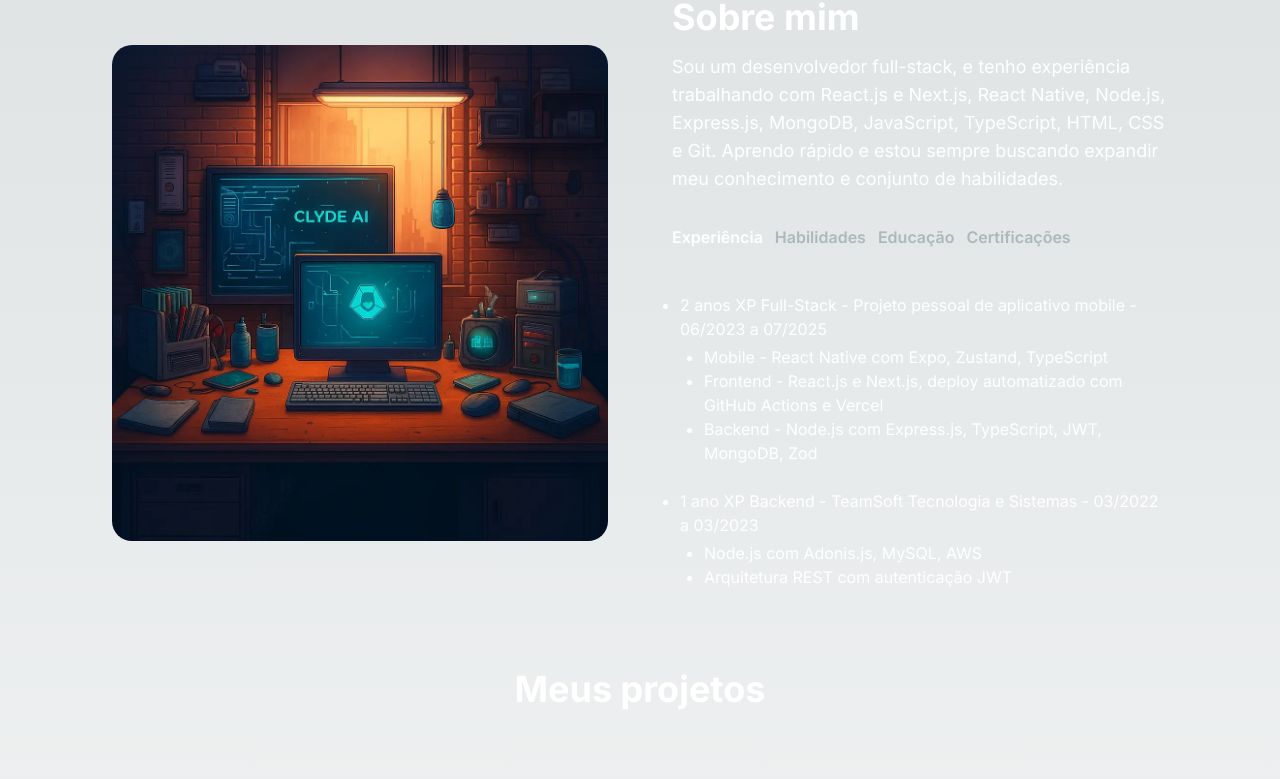
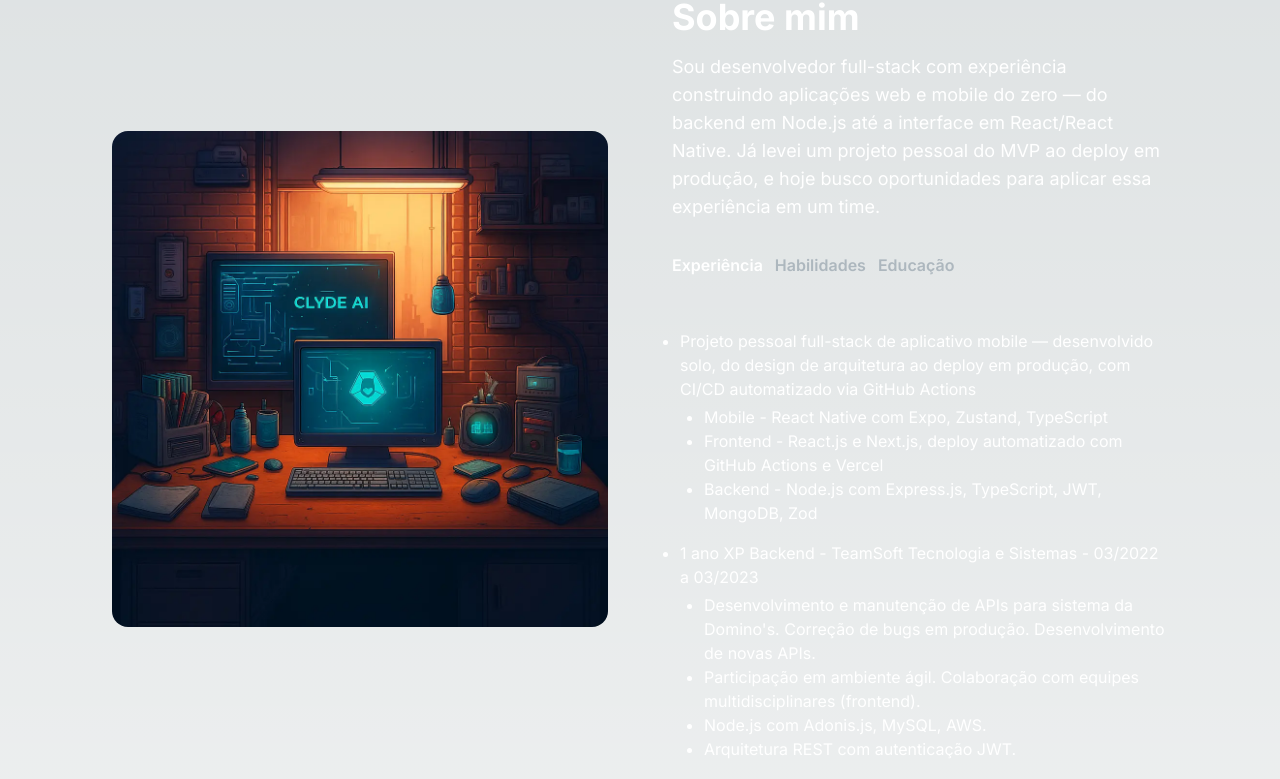
Before and after one commit to kelvindemirandabarros/portfolio, a Next.js app: page / in a window 1280 px wide. Shown: the part 598-1377 px from the top of the page. Built offline with nearby package versions, Linux system fonts and the light colour scheme.

Commit message:
refactor: Melhorias gerais no componente AboutSection.

```diff
--- a/src/components/AboutSection.tsx
+++ b/src/components/AboutSection.tsx
@@ -1,6 +1,6 @@
 'use client';
 
-import React, { useTransition, useState, useRef } from 'react';
+import React, { useState, useRef } from 'react';
 import Image from 'next/image';
 import { motion, useInView } from 'framer-motion';
 
@@ -13,17 +13,18 @@ interface TabDataItemInterface {
   content: React.JSX.Element;
 }
 
-type TabId = 'experience' | 'skills' | 'education' | 'certifications';
+type TabId = 'experience' | 'skills' | 'education';
 
 const TAB_DATA: TabDataItemInterface[] = [
   {
     title: 'Experiência',
     id: 'experience',
     content: (
-      <ul className='list-disc pl-2'>
+      <ul className='list-disc pl-2 space-y-4'>
         <li>
-          2 anos XP Full-Stack - Projeto pessoal de aplicativo mobile - 06/2023
-          a 07/2025
+          Projeto pessoal full-stack de aplicativo mobile — desenvolvido solo,
+          do design de arquitetura ao deploy em produção, com CI/CD automatizado
+          via GitHub Actions
           <ul className='list-disc pl-6 mt-1'>
             <li>Mobile - React Native com Expo, Zustand, TypeScript</li>
 
@@ -38,14 +39,22 @@ const TAB_DATA: TabDataItemInterface[] = [
           </ul>
         </li>
 
-        <br></br>
-
         <li>
           1 ano XP Backend - TeamSoft Tecnologia e Sistemas - 03/2022 a 03/2023
           <ul className='list-disc pl-6 mt-1'>
-            <li>Node.js com Adonis.js, MySQL, AWS</li>
+            <li>
+              Desenvolvimento e manutenção de APIs para sistema da Domino's.
+              Correção de bugs em produção. Desenvolvimento de novas APIs.
+            </li>
 
-            <li>Arquitetura REST com autenticação JWT</li>
+            <li>
+              Participação em ambiente ágil. Colaboração com equipes
+              multidisciplinares (frontend).
+            </li>
+
+            <li>Node.js com Adonis.js, MySQL, AWS.</li>
+
+            <li>Arquitetura REST com autenticação JWT.</li>
           </ul>
         </li>
       </ul>
@@ -55,40 +64,48 @@ const TAB_DATA: TabDataItemInterface[] = [
     title: 'Habilidades',
     id: 'skills',
     content: (
-      <ul className='list-disc pl-2'>
+      <ul className='list-disc pl-2 space-y-4'>
         <li>Frontend - React.js e Next.js</li>
+
         <li>Mobile - React Native</li>
+
         <li>Backend - Node.js com Express.js, Fastify</li>
-        <li>Banco de Dados - MongoDB, MySQL</li>
+
+        <li>Banco de Dados - MongoDB, MySQL, PostgreSQL</li>
+
         <li>Versionamento - Git, GitHub</li>
       </ul>
     )
   },
   {
-    title: 'Educação',
+    title: 'Formação',
     id: 'education',
     content: (
-      <ul className='list-disc pl-2'>
+      <ul className='list-disc pl-2 space-y-4'>
+        <li>Análise e Desenvolvimento de Sistemas - Descomplica Faculdade</li>
+
         <li>
-          {
-            'Análise e Desenvolvimento de Sistemas - Faculdade Estácio de Sá (em curso)'
-          }
+          Inglês Intermediário (Nível B1/B2),{' '}
+          <a
+            href='https://www.linkedin.com/posts/kelvindemirandabarros_how-does-your-english-compare-take-this-share-7188753892090793984-jk2C/'
+            target='_blank'
+            rel='noopener noreferrer'
+            className='underline hover:text-blue-400'
+          >
+            testado no site do EF SET (pontuação 75/100)
+          </a>
         </li>
-      </ul>
-    )
-  },
-  {
-    title: 'Certificações',
-    id: 'certifications',
-    content: (
-      <ul className='list-disc pl-2'>
+
         <li>
           <a
             href='https://coodesh.com/share/certificate/c0a126c0-de1c-11ec-9234-994fd6a47798'
             target='_blank'
+            rel='noopener noreferrer'
+            className='underline hover:text-blue-400'
           >
-            <u>Certificado Node.js</u>
-          </a>
+            Certificado Node.js
+          </a>{' '}
+          - Coodesh
         </li>
       </ul>
     )
@@ -97,18 +114,12 @@ const TAB_DATA: TabDataItemInterface[] = [
 
 export function AboutSection() {
   const [tab, set_tab] = useState<TabId>('experience');
-  const [is_pending, start_transition] = useTransition();
 
-  const ref_image = useRef(null);
-  const is_in_view_image = useInView(ref_image, { once: true });
-
-  const ref_about = useRef(null);
-  const is_in_view_about = useInView(ref_about, { once: true });
+  const ref_section = useRef(null);
+  const is_in_view = useInView(ref_section, { once: true });
 
   const handle_tab_change = (id: TabId) => {
-    start_transition(() => {
-      set_tab(id);
-    });
+    set_tab(id);
   };
 
   const variants_image = {
@@ -122,41 +133,42 @@ export function AboutSection() {
   };
 
   return (
-    <section className='text-white' id='about'>
+    <section className='text-white' id='about' ref={ref_section}>
       <div className='md:grid md:grid-cols-2 gap-8 items-center py-8 px-4 xl:gap-16 sm:py-16 xl:px-16'>
         <motion.div
           variants={variants_image}
-          animate={is_in_view_image ? 'animate' : 'initial'}
+          animate={is_in_view ? 'animate' : 'initial'}
           transition={{ duration: 1 }}
-          ref={ref_image}
         >
           <Image
             alt='Imagem de uma mesa com um computador, vários acessórios de escritório e dispositivos eletrônicos, e algumas prateleiras na parede com objetos diversos.'
             src='/images/about_image.webp'
             width={500}
             height={500}
-            style={{ borderRadius: 20 }}
+            className='rounded-2xl'
           />
         </motion.div>
 
         <motion.div
           variants={variants_about}
-          animate={is_in_view_about ? 'animate' : 'initial'}
+          animate={is_in_view ? 'animate' : 'initial'}
           transition={{ duration: 1 }}
-          ref={ref_about}
           className='mt-4 md:mt-0 text-left flex flex-col h-full'
         >
           <h2 className='text-4xl font-bold text-white mb-4'>Sobre mim</h2>
 
           <p className='text-base lg:text-lg'>
-            Sou um desenvolvedor full-stack, e tenho experiência trabalhando com
-            React.js e Next.js, React Native, Node.js, Express.js, MongoDB,
-            JavaScript, TypeScript, HTML, CSS e Git. Aprendo rápido e estou
-            sempre buscando expandir meu conhecimento e conjunto de habilidades.
+            Sou desenvolvedor full-stack com experiência construindo aplicações
+            web e mobile do zero — do backend em Node.js até a interface em
+            React/React Native. Já levei um projeto pessoal do MVP ao deploy em
+            produção, e hoje busco oportunidades para aplicar essa experiência
+            em um time.
           </p>
 
-          <div className='flex flex-row justify-start mt-8'>
+          <div className='flex flex-row justify-start mt-8 overflow-x-auto whitespace-nowrap pb-2'>
             <TabButton
+              id='tab-experience'
+              controls='panel-experience'
               select_tab={() => handle_tab_change('experience')}
               active={tab === 'experience'}
             >
@@ -165,6 +177,8 @@ export function AboutSection() {
             </TabButton>
 
             <TabButton
+              id='tab-skills'
+              controls='panel-experience'
               select_tab={() => handle_tab_change('skills')}
               active={tab === 'skills'}
             >
@@ -173,24 +187,32 @@ export function AboutSection() {
             </TabButton>
 
             <TabButton
+              id='tab-education'
+              controls='panel-experience'
               select_tab={() => handle_tab_change('education')}
               active={tab === 'education'}
             >
               {' '}
               Educação{' '}
             </TabButton>
-
-            <TabButton
-              select_tab={() => handle_tab_change('certifications')}
-              active={tab === 'certifications'}
-            >
-              {' '}
-              Certificações{' '}
-            </TabButton>
           </div>
 
-          <div className='mt-8'>
-            {TAB_DATA.find((item) => item.id === tab)?.content}
+          <div
+            role='tabpanel'
+            id={`panel-${tab}`}
+            aria-labelledby={`tab-${tab}`}
+            className='mt-8 grid'
+          >
+            {TAB_DATA.map((item) => (
+              <div
+                key={item.id}
+                className={`col-start-1 row-start-1 transition-opacity duration-200 ${
+                  tab === item.id ? 'opacity-100' : 'opacity-0 invisible'
+                }`}
+              >
+                {item.content}
+              </div>
+            ))}
           </div>
         </motion.div>
       </div>
--- a/src/components/TabButton.tsx
+++ b/src/components/TabButton.tsx
@@ -7,23 +7,34 @@ const variants = {
 };
 
 interface TabButtonInterface {
+  id: string;
   active: boolean;
   select_tab: React.MouseEventHandler<HTMLButtonElement>;
   children: React.ReactNode;
+  controls: string;
 }
 
 export function TabButton({
+  id,
   active,
   select_tab,
+  controls,
   children
 }: TabButtonInterface) {
   const buttonClasses = active ? 'text-white' : 'text-[#ADB7BE]';
 
   return (
-    <button onClick={select_tab}>
-      <p className={`mr-3 font-semibold hover:text-white ${buttonClasses}`}>
+    <button
+      onClick={select_tab}
+      role='tab'
+      id={id}
+      aria-selected={active}
+      aria-controls={controls}
+      tabIndex={active ? 0 : -1}
+    >
+      <span className={`mr-3 font-semibold hover:text-white ${buttonClasses}`}>
         {children}
-      </p>
+      </span>
 
       <motion.div
         animate={active ? 'active' : 'default'}
```
